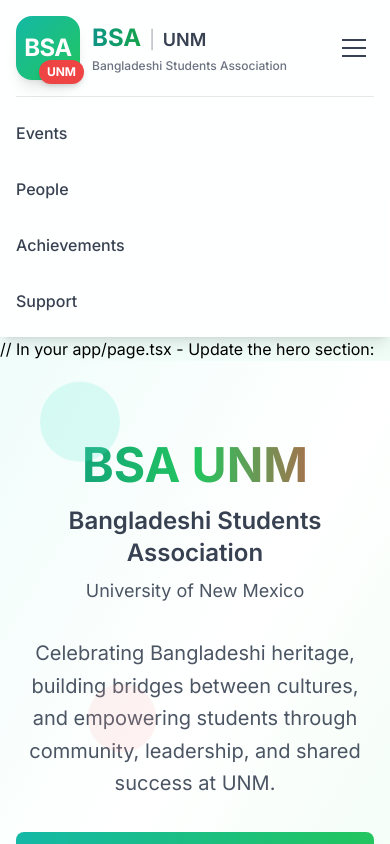
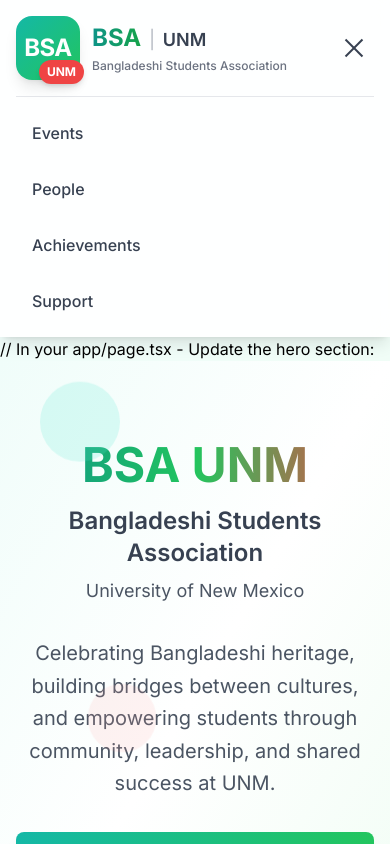
Before and after one commit to SalmanShaikat/bsaunmtesting, a Next.js app: page / in a window 390 px wide. Both pictures are taken after a click on the button 354 px from the left and 48 px from the top of the page. Shown: the top 844 px of the page. Built offline with nearby package versions, Linux system fonts and the light colour scheme.

Commit message:
Update Header.tsx

```diff
--- a/components/Header.tsx
+++ b/components/Header.tsx
@@ -68,9 +68,9 @@
             className="md:hidden p-2"
             onClick={() => setIsMenuOpen(!isMenuOpen)}
           >
-            <div className="w-6 h-0.5 bg-gray-700 mb-1.5 transition-transform duration-300"></div>
-            <div className="w-6 h-0.5 bg-gray-700 mb-1.5 transition-opacity duration-300"></div>
-            <div className="w-6 h-0.5 bg-gray-700 transition-transform duration-300"></div>
+            <div className={`w-6 h-0.5 bg-gray-700 mb-1.5 transition-transform duration-300 ${isMenuOpen ? 'rotate-45 translate-y-2' : ''}`}></div>
+            <div className={`w-6 h-0.5 bg-gray-700 mb-1.5 transition-opacity duration-300 ${isMenuOpen ? 'opacity-0' : ''}`}></div>
+            <div className={`w-6 h-0.5 bg-gray-700 transition-transform duration-300 ${isMenuOpen ? '-rotate-45 -translate-y-2' : ''}`}></div>
           </button>
         </div>
 
@@ -82,7 +82,7 @@
                 <Link
                   key={item.name}
                   href={item.href}
-                  className="text-gray-700 hover:text-seafoam-600 font-medium py-2 transition-colors duration-300"
+                  className="text-gray-700 hover:text-seafoam-600 font-medium py-2 px-4 rounded-lg transition-all duration-300 hover:bg-seafoam-50"
                   onClick={() => setIsMenuOpen(false)}
                 >
                   {item.name}
```
